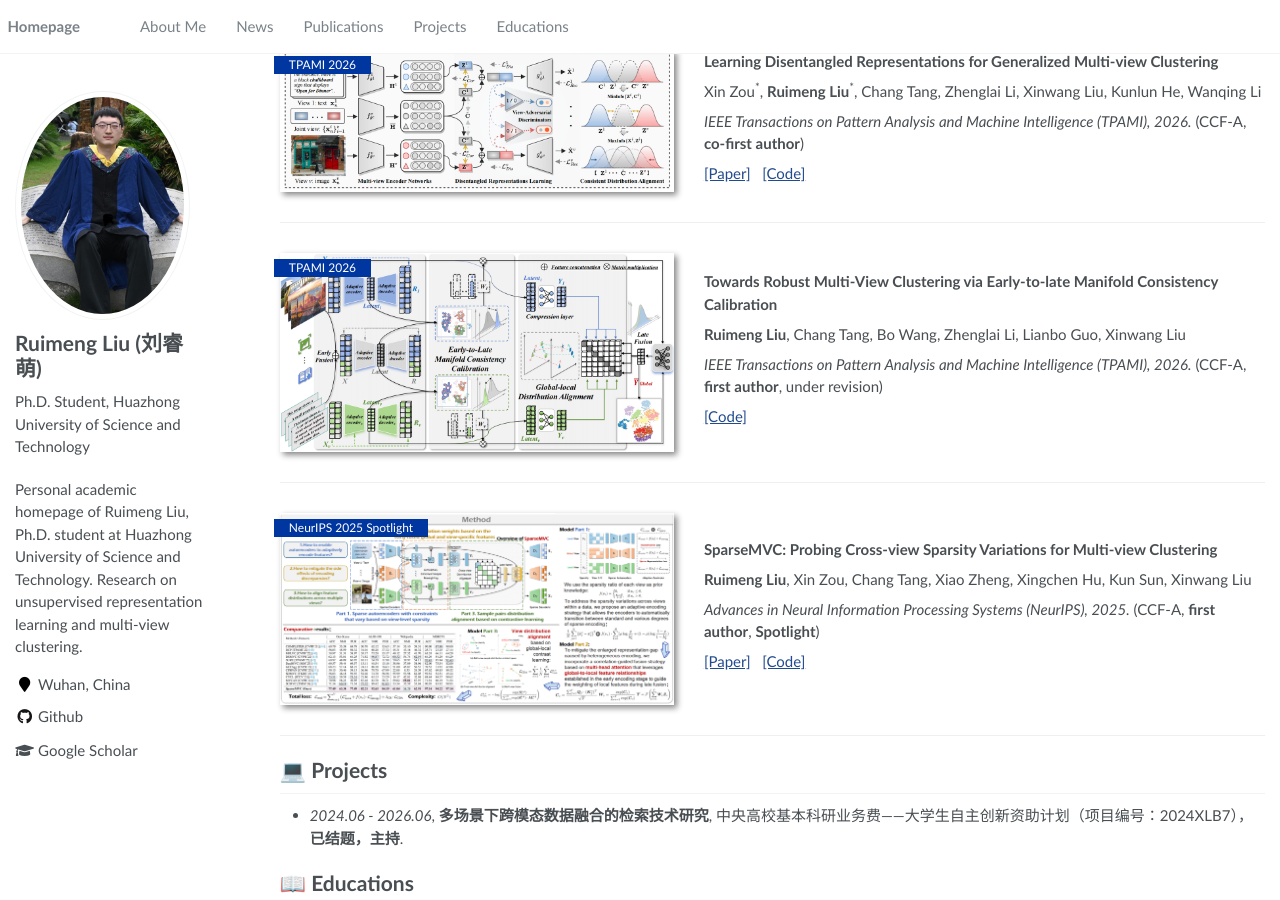
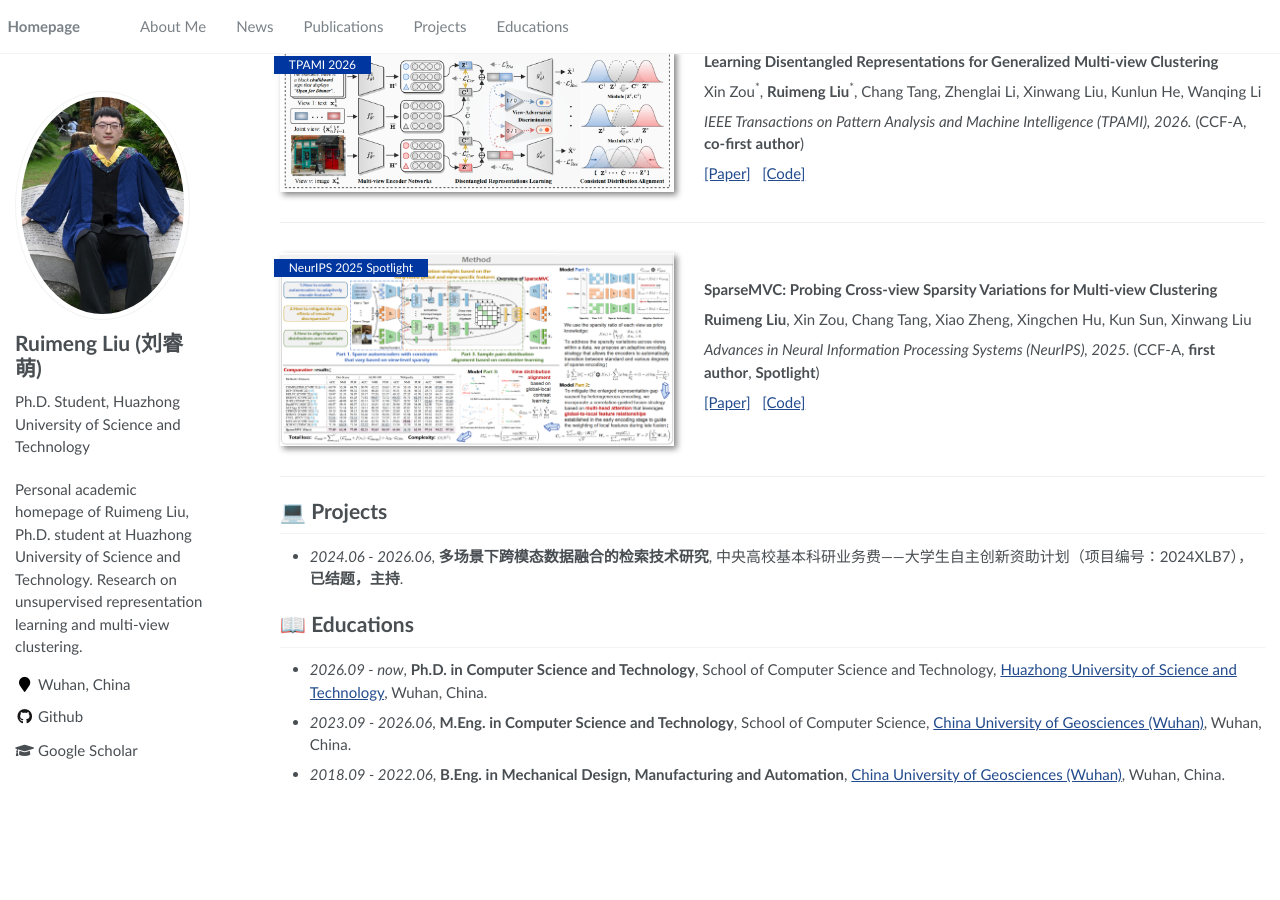
Before and after one commit to cleste-pome/cleste-pome.github.io, a Jekyll site: the page built from _pages/about.md, in a window 1280 px wide and 900 px high, scrolled down 425 px. Built offline with Jekyll 4.4.1, drawn with Linux system fonts in a browser that asks for light colours; after the commit the page ends 1226 px from its top, so only the background shows below that.

Commit message:
Hide MASA paper (under revision) until accepted

```diff
--- a/_pages/about.md
+++ b/_pages/about.md
@@ -55,11 +58,13 @@ Xin Zou<sup>*</sup>, **Ruimeng Liu**<sup>*</sup>, Chang Tang, Zhenglai Li, Xinwa
 
 **Ruimeng Liu**, Chang Tang, Bo Wang, Zhenglai Li, Lianbo Guo, Xinwang Liu
 
-*IEEE Transactions on Pattern Analysis and Machine Intelligence (TPAMI), 2026.* (CCF-A, **first author**, under revision)
+*IEEE Transactions on Pattern Analysis and Machine Intelligence (TPAMI), 2026.* (CCF-A, **first author**)
 
 [\[Code\]](https://github.com/cleste-pome/MASA)
 </div>
 </div>
+
+-->
 
 <div class='paper-box'><div class='paper-box-image'><div><div class="badge">NeurIPS 2025 Spotlight</div><img src='images/papers/sparsemvc-method.png' alt="SparseMVC" width="100%"></div></div>
 <div class='paper-box-text' markdown="1">
```
Also changed, not shown: other parts of _pages/about.md (+3 -0 lines).
